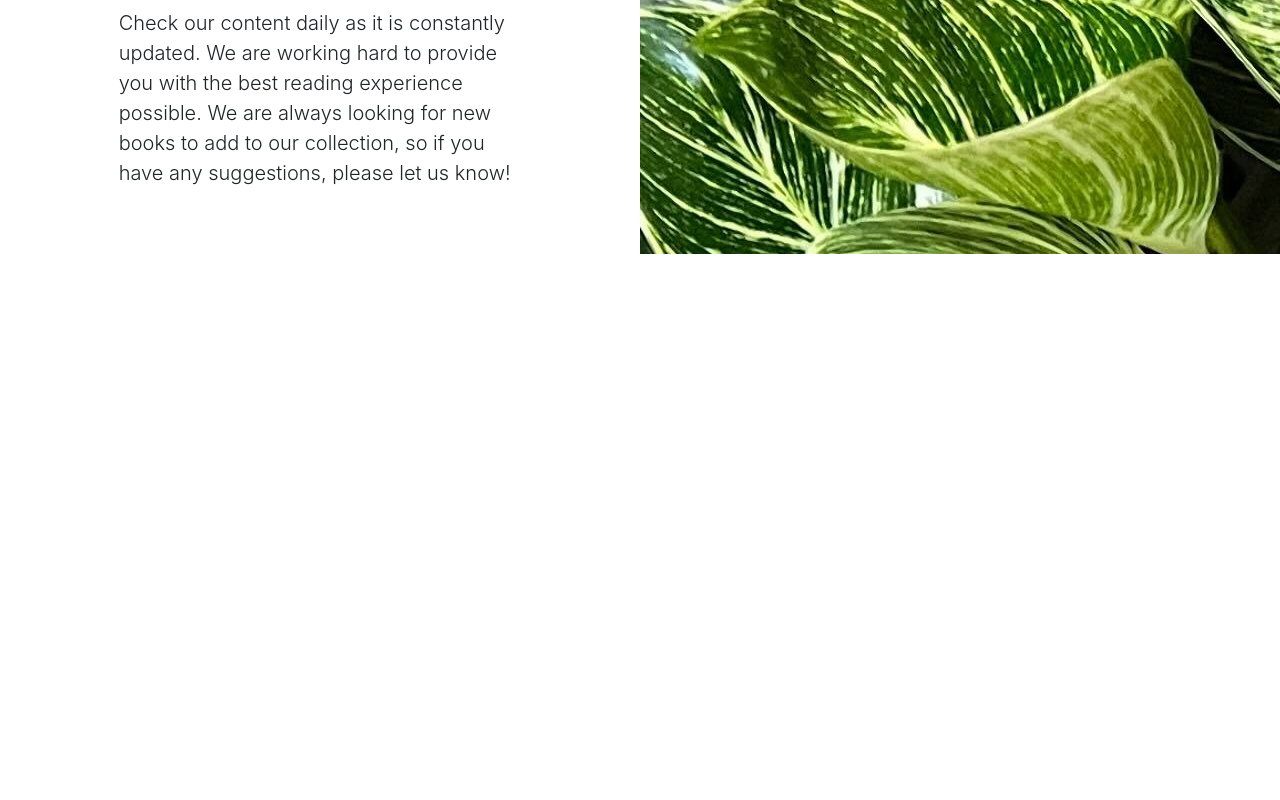
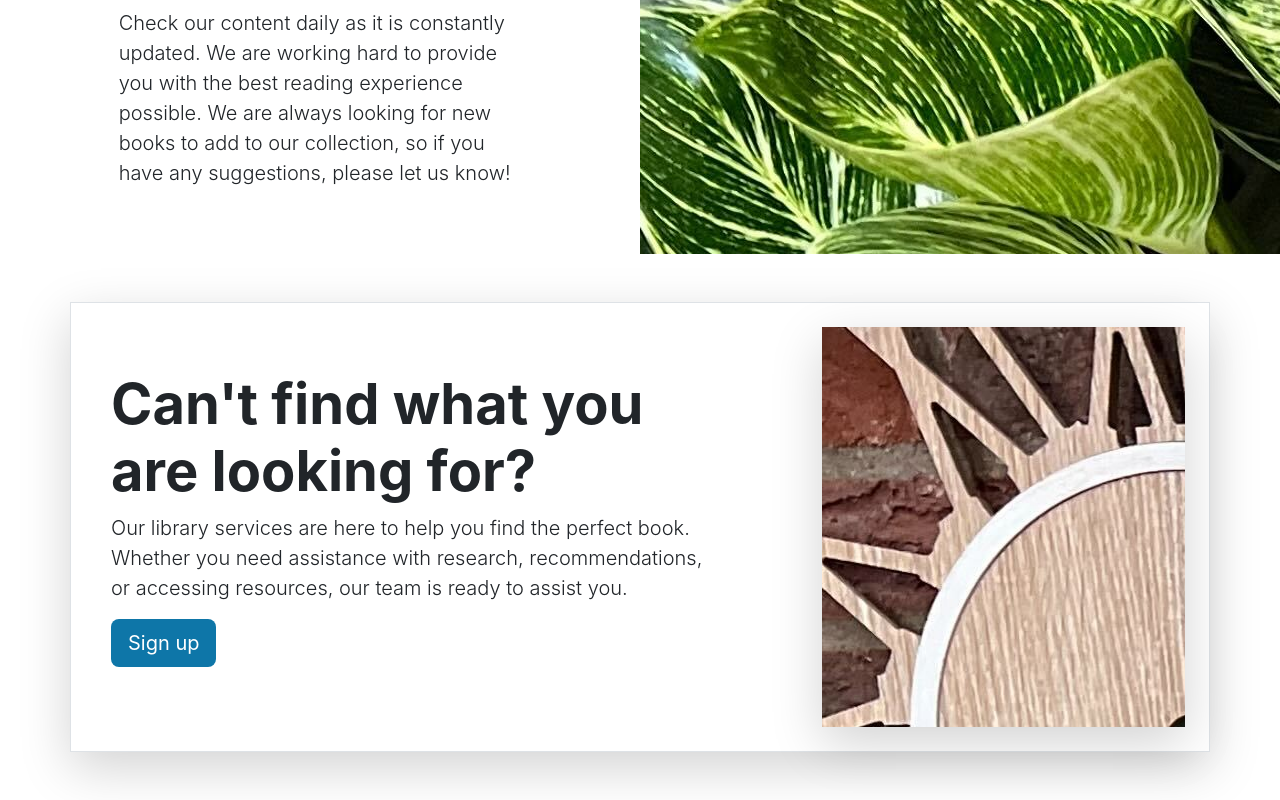
Before and after one commit to eb110/LibraryClient_ReactJavaProject, a React (Create React App) app in the folder library-client-react/: page / in a window 1280 px wide. Shown: the part 1192-1992 px from the top of the page. Before the commit the page ends 1446 px from the top, so only its background shows below. Built offline with nearby package versions, Linux system fonts and the light colour scheme.

Commit message:
06 home page library service component

```diff
--- a/library-client-react/src/App.tsx
+++ b/library-client-react/src/App.tsx
@@ -2,6 +2,7 @@
 import { Carousel } from "./layouts/HomePage/Carousel";
 import { ExploreTopBooks } from "./layouts/HomePage/ExploreTopBooks";
 import { Heros } from "./layouts/HomePage/Heros";
+import { LibraryServices } from "./layouts/HomePage/LibraryServices";
 import { Navbar } from "./layouts/NavbarAndFooter/Navbar";
 
 function App() {
@@ -11,6 +12,7 @@
       <ExploreTopBooks />
       <Carousel />
       <Heros />
+      <LibraryServices />
     </>
   );
 }
--- /dev/null
+++ b/library-client-react/src/layouts/HomePage/LibraryServices.tsx
@@ -0,0 +1,24 @@
+export const LibraryServices = () => {
+  return (
+    <div className="container my-5">
+      <div className="row p-4 align-items-center border shadow-lg">
+        <div className="col-lg-7 p-3">
+          <h1 className="display-4 fw-bold">
+            Can't find what you are looking for?
+          </h1>
+          <p className="lead">
+            Our library services are here to help you find the perfect book.
+            Whether you need assistance with research, recommendations, or
+            accessing resources, our team is ready to assist you.
+          </p>
+          <div className="d-grid gap-2 justify-content-md-start mb-4 mb-lg-3">
+            <a className="btn main-color btn-lg text-white" href="#">
+              Sign up
+            </a>
+          </div>
+        </div>
+        <div className="col-lg-4 offset-lg-1 shadow-lg lost-image"></div>
+      </div>
+    </div>
+  );
+};
```
